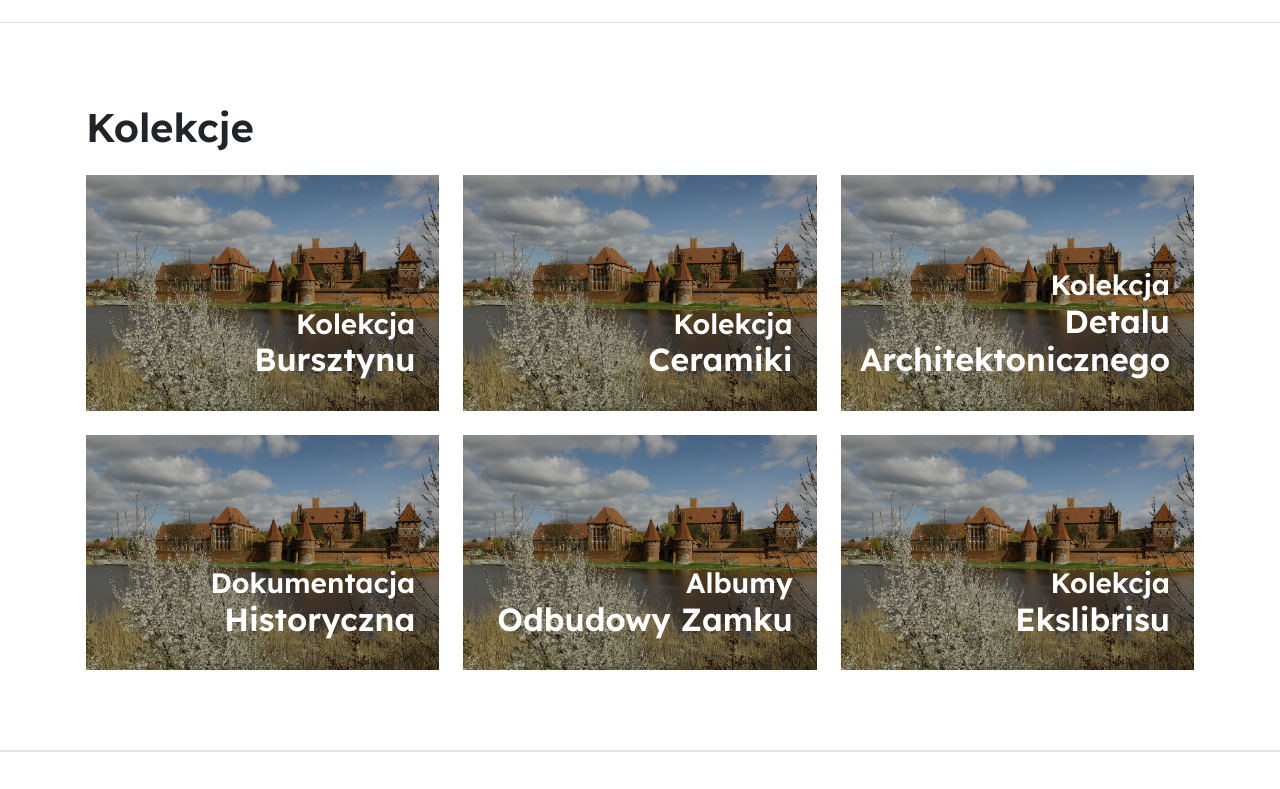
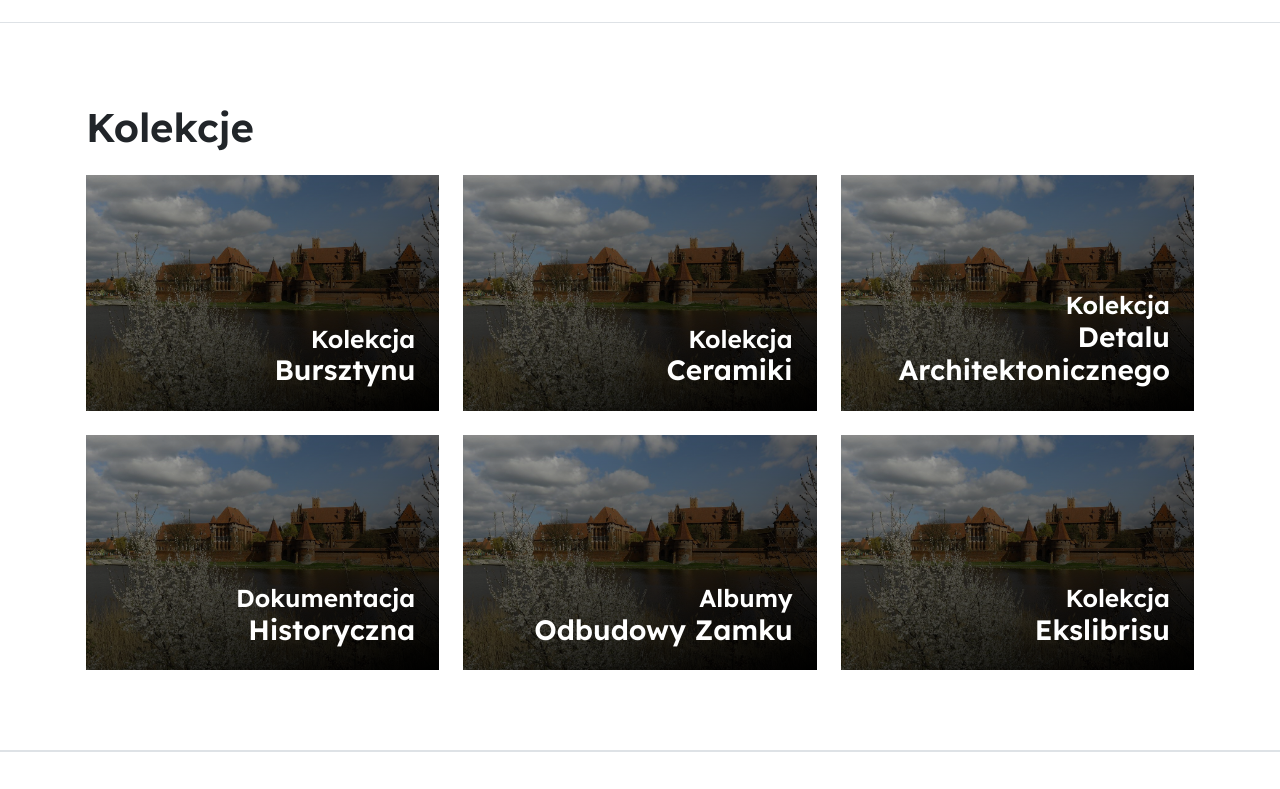
Before and after one commit to michalbialkowski/zamekmalbork, a plain HTML site: page new/index.html in a window 1280 px wide. Shown: the part 3310-4099 px from the top of the page. Drawn offline with Linux system fonts and the light colour scheme; files that its build step writes are made by us from their sources; a script that the page names is missing.

Commit message:
Update index.html

```diff
--- a/new/index.html
+++ b/new/index.html
@@ -681,11 +681,11 @@
                     <div class="row gy-4 row-cols-1 row-cols-md-2 row-cols-xl-3">
                         <div class="col">
                             <div class="bg--image"><img class="bg--image--background" src="../assets/img/content/mzm-l_1_1.jpeg?h=33bc9a4146dae4242001c9da0357d311">
-                                <div class="bg--image--content">
+                                <div class="bg--image--content bg-black bg-opacity-25">
                                     <div class="ratio ratio-3-2">
-                                        <div class="text-white justify-content-end align-items-end bg-black bg-opacity-25">
+                                        <div class="text-white justify-content-end align-items-end" style="background: linear-gradient(160deg, rgba(0,0,0,0), #000000);">
                                             <div class="p-4">
-                                                <h2 class="text-end"><small class="d-block">Kolekcja</small><span class="d-block">Bursztynu</span></h2>
+                                                <h3 class="text-end mb-0"><small class="d-block">Kolekcja</small><span class="d-block">Bursztynu</span></h3>
                                             </div>
                                         </div>
                                     </div>
@@ -694,11 +694,11 @@
                         </div>
                         <div class="col">
                             <div class="bg--image"><img class="bg--image--background" src="../assets/img/content/mzm-l_1_1.jpeg?h=33bc9a4146dae4242001c9da0357d311">
-                                <div class="bg--image--content">
+                                <div class="bg--image--content bg-black bg-opacity-25">
                                     <div class="ratio ratio-3-2">
-                                        <div class="text-white justify-content-end align-items-end bg-black bg-opacity-25">
+                                        <div class="text-white justify-content-end align-items-end" style="background: linear-gradient(160deg, rgba(0,0,0,0), #000000);">
                                             <div class="p-4">
-                                                <h2 class="text-end"><small class="d-block">Kolekcja</small><span class="d-block">Ceramiki</span></h2>
+                                                <h3 class="text-end mb-0"><small class="d-block">Kolekcja</small><span class="d-block">Ceramiki</span></h3>
                                             </div>
                                         </div>
                                     </div>
@@ -707,11 +707,11 @@
                         </div>
                         <div class="col">
                             <div class="bg--image"><img class="bg--image--background" src="../assets/img/content/mzm-l_1_1.jpeg?h=33bc9a4146dae4242001c9da0357d311">
-                                <div class="bg--image--content">
+                                <div class="bg--image--content bg-black bg-opacity-25">
                                     <div class="ratio ratio-3-2">
-                                        <div class="text-white justify-content-end align-items-end bg-black bg-opacity-25">
+                                        <div class="text-white justify-content-end align-items-end" style="background: linear-gradient(160deg, rgba(0,0,0,0), #000000);">
                                             <div class="p-4">
-                                                <h2 class="text-end"><small class="d-block">Kolekcja</small><span class="d-block">Detalu Architektonicznego</span></h2>
+                                                <h3 class="text-end mb-0"><small class="d-block">Kolekcja</small><span class="d-block">Detalu Architektonicznego</span></h3>
                                             </div>
                                         </div>
                                     </div>
@@ -720,11 +720,11 @@
                         </div>
                         <div class="col">
                             <div class="bg--image"><img class="bg--image--background" src="../assets/img/content/mzm-l_1_1.jpeg?h=33bc9a4146dae4242001c9da0357d311">
-                                <div class="bg--image--content">
+                                <div class="bg--image--content bg-black bg-opacity-25">
                                     <div class="ratio ratio-3-2">
-                                        <div class="text-white justify-content-end align-items-end bg-black bg-opacity-25">
+                                        <div class="text-white justify-content-end align-items-end" style="background: linear-gradient(160deg, rgba(0,0,0,0), #000000);">
                                             <div class="p-4">
-                                                <h2 class="text-end"><small class="d-block">Dokumentacja</small><span class="d-block">Historyczna</span></h2>
+                                                <h3 class="text-end mb-0"><small class="d-block">Dokumentacja</small><span class="d-block">Historyczna</span></h3>
                                             </div>
                                         </div>
                                     </div>
@@ -733,11 +733,11 @@
                         </div>
                         <div class="col">
                             <div class="bg--image"><img class="bg--image--background" src="../assets/img/content/mzm-l_1_1.jpeg?h=33bc9a4146dae4242001c9da0357d311">
-                                <div class="bg--image--content">
+                                <div class="bg--image--content bg-black bg-opacity-25">
                                     <div class="ratio ratio-3-2">
-                                        <div class="text-white justify-content-end align-items-end bg-black bg-opacity-25">
+                                        <div class="text-white justify-content-end align-items-end" style="background: linear-gradient(160deg, rgba(0,0,0,0), #000000);">
                                             <div class="p-4">
-                                                <h2 class="text-end"><small class="d-block">Albumy</small><span class="d-block">Odbudowy Zamku</span></h2>
+                                                <h3 class="text-end mb-0"><small class="d-block">Albumy</small><span class="d-block">Odbudowy Zamku</span></h3>
                                             </div>
                                         </div>
                                     </div>
@@ -746,11 +746,11 @@
                         </div>
                         <div class="col">
                             <div class="bg--image"><img class="bg--image--background" src="../assets/img/content/mzm-l_1_1.jpeg?h=33bc9a4146dae4242001c9da0357d311">
-                                <div class="bg--image--content">
+                                <div class="bg--image--content bg-black bg-opacity-25">
                                     <div class="ratio ratio-3-2">
-                                        <div class="text-white justify-content-end align-items-end bg-black bg-opacity-25">
+                                        <div class="text-white justify-content-end align-items-end" style="background: linear-gradient(160deg, rgba(0,0,0,0), #000000);">
                                             <div class="p-4">
-                                                <h2 class="text-end"><small class="d-block">Kolekcja</small><span class="d-block">Ekslibrisu</span></h2>
+                                                <h3 class="text-end mb-0"><small class="d-block">Kolekcja</small><span class="d-block">Ekslibrisu</span></h3>
                                             </div>
                                         </div>
                                     </div>
```
